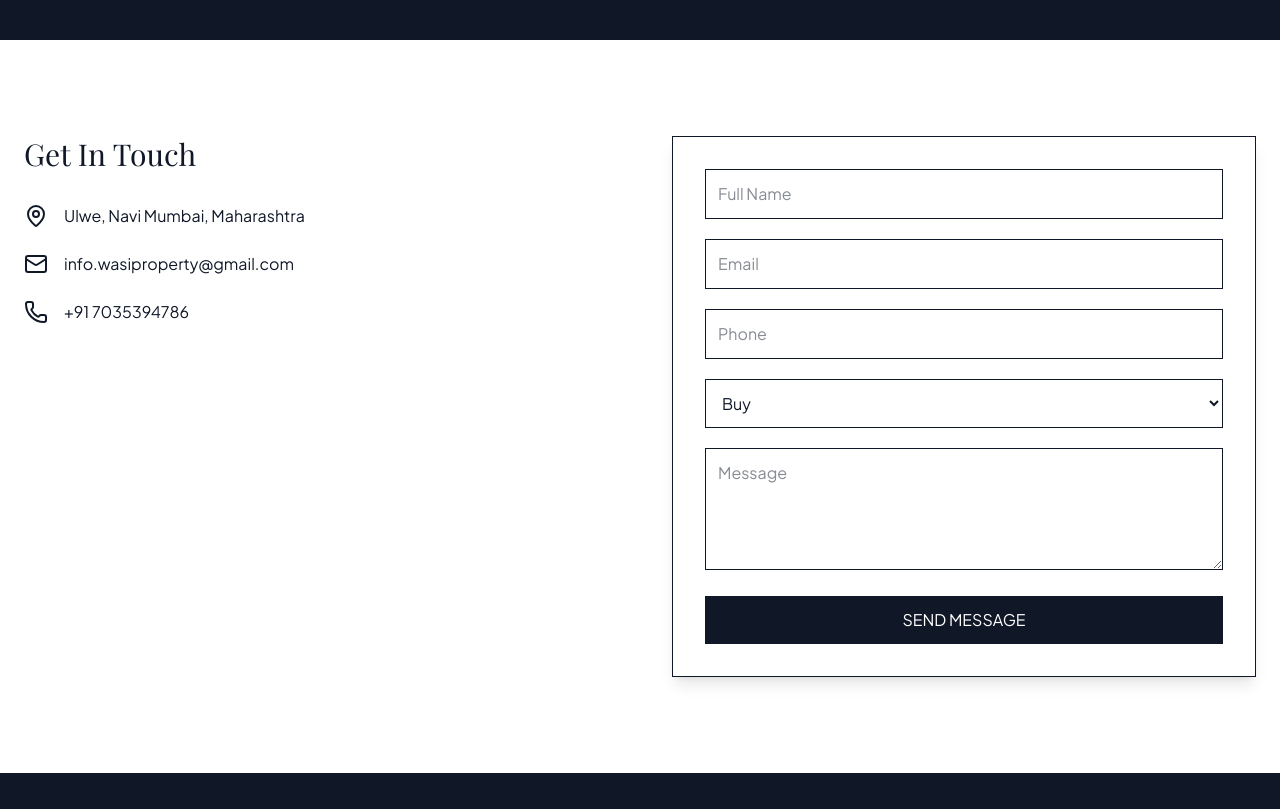
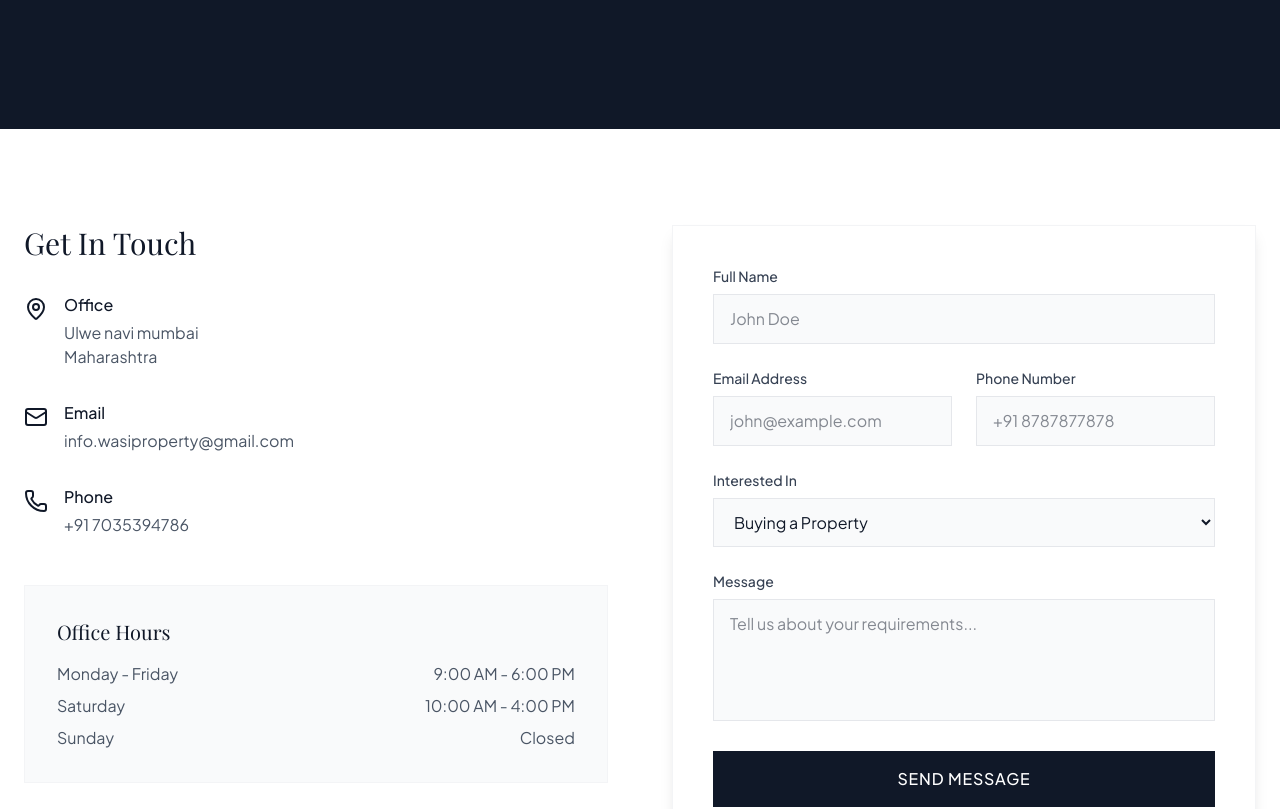
Before and after one commit to naddo210/propertiesweb, a React (Vite) app in the folder properties/: page /contact in a window 1280 px wide. Shown: the part 320-1129 px from the top of the page. Built offline with nearby package versions, Linux system fonts and the light colour scheme; a web font is replaced by a local one.

Commit message:
first-commit

```diff
--- a/properties/src/pages/Contact.jsx
+++ b/properties/src/pages/Contact.jsx
@@ -1,22 +1,16 @@
-import { useState } from "react";
-import { Mail, Phone, MapPin, CheckCircle, AlertCircle } from "lucide-react";
-
-const GOOGLE_SHEET_URL =
-  "PASTE_YOUR_NEW_GOOGLE_SCRIPT_URL_HERE";
-
-const WEB3FORMS_KEY =
-  "eabef0a0-b2cb-4d59-ac72-03ca62cf1c9a";
+import { useState } from 'react';
+import { Mail, Phone, MapPin, CheckCircle, AlertCircle } from 'lucide-react';
 
 const Contact = () => {
   const [formData, setFormData] = useState({
-    name: "",
-    email: "",
-    phone: "",
-    type: "Buy",
-    message: "",
+    name: '',
+    email: '',
+    phone: '',
+    type: 'Buy',
+    message: ''
   });
 
-  const [status, setStatus] = useState(null);
+  const [status, setStatus] = useState(null); // null, 'submitting', 'success', 'error'
 
   const handleChange = (e) => {
     setFormData({ ...formData, [e.target.name]: e.target.value });
@@ -24,156 +18,192 @@ const Contact = () => {
 
   const handleSubmit = async (e) => {
     e.preventDefault();
-    setStatus("submitting");
+    setStatus('submitting');
 
     try {
-      /* 1️⃣ WEB3FORMS */
-      const web3Res = await fetch("https://api.web3forms.com/submit", {
+      const response = await fetch("https://api.web3forms.com/submit", {
         method: "POST",
-        headers: { "Content-Type": "application/json" },
+        headers: {
+          "Content-Type": "application/json",
+          Accept: "application/json",
+        },
         body: JSON.stringify({
-          access_key: WEB3FORMS_KEY,
-          ...formData,
+          access_key: "eabef0a0-b2cb-4d59-ac72-03ca62cf1c9a", // Replace with your Web3Forms Access Key
+          ...formData
         }),
       });
 
-      const web3Result = await web3Res.json();
+      const result = await response.json();
 
-      /* 2️⃣ GOOGLE SHEET */
-      await fetch("https://script.google.com/macros/s/AKfycbz6-_K_4eipMJzSwiNJ_Byu-csb0cHfV4svAxH5Yh8t3W_TgznoKdiZLEEpx05b9ZLG/exec", {
-        method: "POST",
-        headers: { "Content-Type": "application/json" },
-        body: JSON.stringify(formData),
-      });
-
-      if (web3Result.success) {
-        setStatus("success");
-        setFormData({
-          name: "",
-          email: "",
-          phone: "",
-          type: "Buy",
-          message: "",
-        });
+      if (result.success) {
+        setStatus('success');
+        setFormData({ name: '', email: '', phone: '', type: 'Buy', message: '' });
       } else {
-        setStatus("error");
+        setStatus('error');
       }
-    } catch (err) {
-      setStatus("error");
+    } catch {
+      setStatus('error');
     }
   };
 
   return (
     <div className="w-full">
-      {/* HERO */}
-      <section className="bg-gray-900 text-white py-24">
-        <div className="max-w-4xl mx-auto text-center px-6">
-          <h1 className="text-5xl font-serif mb-4">Contact Us</h1>
-          <p className="text-gray-400">
-            Begin your journey with WASI Property
+      <section className="bg-gray-900 text-white py-20 md:py-32">
+        <div className="max-w-4xl mx-auto px-6 text-center">
+          <h1 className="text-4xl md:text-6xl font-serif mb-6">Contact Us</h1>
+          <p className="text-lg text-gray-400 leading-relaxed">
+            Begin your journey with WASI Property. Our team is ready to assist you.
           </p>
         </div>
       </section>
 
-      {/* CONTENT */}
       <section className="py-24 bg-white">
-        <div className="max-w-7xl mx-auto px-6 grid lg:grid-cols-2 gap-16">
+        <div className="max-w-7xl mx-auto px-6 grid grid-cols-1 lg:grid-cols-2 gap-16">
 
-          {/* INFO */}
+          {/* Contact Info */}
           <div>
-            <h2 className="text-3xl font-serif mb-8">Get In Touch</h2>
-
-            <div className="space-y-6">
-              <div className="flex">
-                <MapPin className="mr-4" />
-                <p>Ulwe, Navi Mumbai, Maharashtra</p>
+            <h2 className="text-3xl font-serif text-gray-900 mb-8">Get In Touch</h2>
+            <div className="space-y-8 mb-12">
+              <div className="flex items-start">
+                <MapPin className="h-6 w-6 text-gray-900 mt-1 mr-4" />
+                <div>
+                  <h4 className="font-medium text-gray-900 mb-1">Office</h4>
+                  <p className="text-gray-600">Ulwe navi mumbai <br /> Maharashtra</p>
                 </div>
-              <div className="flex">
-                <Mail className="mr-4" />
-                <p>info.wasiproperty@gmail.com</p>
               </div>
-              <div className="flex">
-                <Phone className="mr-4" />
-                <p>+91 7035394786</p>
+              <div className="flex items-start">
+                <Mail className="h-6 w-6 text-gray-900 mt-1 mr-4" />
+                <div>
+                  <h4 className="font-medium text-gray-900 mb-1">Email</h4>
+                  <p className="text-gray-600">info.wasiproperty@gmail.com</p>
+                </div>
+              </div>
+              <div className="flex items-start">
+                <Phone className="h-6 w-6 text-gray-900 mt-1 mr-4" />
+                <div>
+                  <h4 className="font-medium text-gray-900 mb-1">Phone</h4>
+                  <p className="text-gray-600">+91 7035394786</p>
                 </div>
               </div>
             </div>
 
-          {/* FORM */}
-          <div className="border p-8 shadow-lg">
-            {status === "success" ? (
-              <div className="text-center py-10">
-                <CheckCircle className="mx-auto h-14 w-14 text-green-500 mb-4" />
-                <h3 className="text-xl font-serif">Message Sent</h3>
-                <button
-                  onClick={() => setStatus(null)}
-                  className="underline mt-4"
-                >
-                  Send another
+            <div className="bg-gray-50 p-8 border border-gray-100">
+              <h3 className="font-serif text-xl text-gray-900 mb-4">Office Hours</h3>
+              <div className="space-y-2 text-gray-600">
+                <div className="flex justify-between">
+                  <span>Monday - Friday</span>
+                  <span>9:00 AM - 6:00 PM</span>
+                </div>
+                <div className="flex justify-between">
+                  <span>Saturday</span>
+                  <span>10:00 AM - 4:00 PM</span>
+                </div>
+                <div className="flex justify-between">
+                  <span>Sunday</span>
+                  <span>Closed</span>
+                </div>
+              </div>
+            </div>
+          </div>
+
+          {/* Contact Form */}
+          <div className="bg-white p-8 md:p-10 border border-gray-100 shadow-lg">
+            {status === 'success' ? (
+              <div className="text-center py-12">
+                <CheckCircle className="h-16 w-16 text-green-500 mx-auto mb-4" />
+                <h3 className="text-2xl font-serif text-gray-900 mb-2">Message Sent</h3>
+                <p className="text-gray-600">Thank you for contacting us. We will get back to you shortly.</p>
+                <button onClick={() => setStatus(null)} className="mt-6 text-gray-900 underline hover:text-gray-600">
+                  Send another message
                 </button>
               </div>
             ) : (
-              <form onSubmit={handleSubmit} className="space-y-5">
+              <form onSubmit={handleSubmit} className="space-y-6">
+                <div>
+                  <label htmlFor="name" className="block text-sm font-medium text-gray-700 mb-2">Full Name</label>
                   <input
+                    type="text"
+                    id="name"
                     name="name"
-                  placeholder="Full Name"
                     required
                     value={formData.name}
                     onChange={handleChange}
-                  className="w-full p-3 border"
+                    className="w-full px-4 py-3 bg-gray-50 border border-gray-200 focus:border-gray-900 focus:ring-0 outline-none transition-colors"
+                    placeholder="John Doe"
                   />
+                </div>
 
+                <div className="grid grid-cols-1 md:grid-cols-2 gap-6">
+                  <div>
+                    <label htmlFor="email" className="block text-sm font-medium text-gray-700 mb-2">Email Address</label>
                     <input
+                      type="email"
+                      id="email"
                       name="email"
-                  type="email"
-                  placeholder="Email"
                       required
                       value={formData.email}
                       onChange={handleChange}
-                  className="w-full p-3 border"
+                      className="w-full px-4 py-3 bg-gray-50 border border-gray-200 focus:border-gray-900 focus:ring-0 outline-none transition-colors"
+                      placeholder="john@example.com"
                     />
-
+                  </div>
+                  <div>
+                    <label htmlFor="phone" className="block text-sm font-medium text-gray-700 mb-2">Phone Number</label>
                     <input
+                      type="tel"
+                      id="phone"
                       name="phone"
-                  placeholder="Phone"
                       required
                       value={formData.phone}
                       onChange={handleChange}
-                  className="w-full p-3 border"
+                      className="w-full px-4 py-3 bg-gray-50 border border-gray-200 focus:border-gray-900 focus:ring-0 outline-none transition-colors"
+                      placeholder="+91 8787877878"
                     />
+                  </div>
+                </div>
 
+                <div>
+                  <label htmlFor="type" className="block text-sm font-medium text-gray-700 mb-2">Interested In</label>
                   <select
+                    id="type"
                     name="type"
                     value={formData.type}
                     onChange={handleChange}
-                  className="w-full p-3 border"
+                    className="w-full px-4 py-3 bg-gray-50 border border-gray-200 focus:border-gray-900 focus:ring-0 outline-none transition-colors"
                   >
-                  <option>Buy</option>
-                  <option>Sell</option>
-                  <option>Rent</option>
-                  <option>Consultation</option>
+                    <option value="Buy">Buying a Property</option>
+                    <option value="Sell">Selling a Property</option>
+                    <option value="Rent">Renting a Property</option>
+                    <option value="Consultation">General Consultation</option>
                   </select>
+                </div>
 
+                <div>
+                  <label htmlFor="message" className="block text-sm font-medium text-gray-700 mb-2">Message</label>
                   <textarea
+                    id="message"
                     name="message"
                     rows="4"
-                  placeholder="Message"
                     value={formData.message}
                     onChange={handleChange}
-                  className="w-full p-3 border"
-                />
+                    className="w-full px-4 py-3 bg-gray-50 border border-gray-200 focus:border-gray-900 focus:ring-0 outline-none transition-colors resize-none"
+                    placeholder="Tell us about your requirements..."
+                  ></textarea>
+                </div>
 
-                {status === "error" && (
-                  <div className="flex text-red-600 text-sm">
-                    <AlertCircle className="mr-2" /> Something went wrong
+                {status === 'error' && (
+                  <div className="flex items-center text-red-600 text-sm">
+                    <AlertCircle className="h-4 w-4 mr-2" />
+                    Something went wrong. Please try again.
                   </div>
                 )}
 
                 <button
-                  disabled={status === "submitting"}
-                  className="w-full bg-gray-900 text-white py-3 uppercase"
+                  type="submit"
+                  disabled={status === 'submitting'}
+                  className="w-full py-4 bg-gray-900 text-white font-medium hover:bg-gray-800 transition-all uppercase tracking-wider disabled:opacity-70 disabled:cursor-not-allowed"
                 >
-                  {status === "submitting" ? "Sending..." : "Send Message"}
+                  {status === 'submitting' ? 'Sending...' : 'Send Message'}
                 </button>
               </form>
             )}
```
Lines whose indentation alone changed are shown as unchanged.
